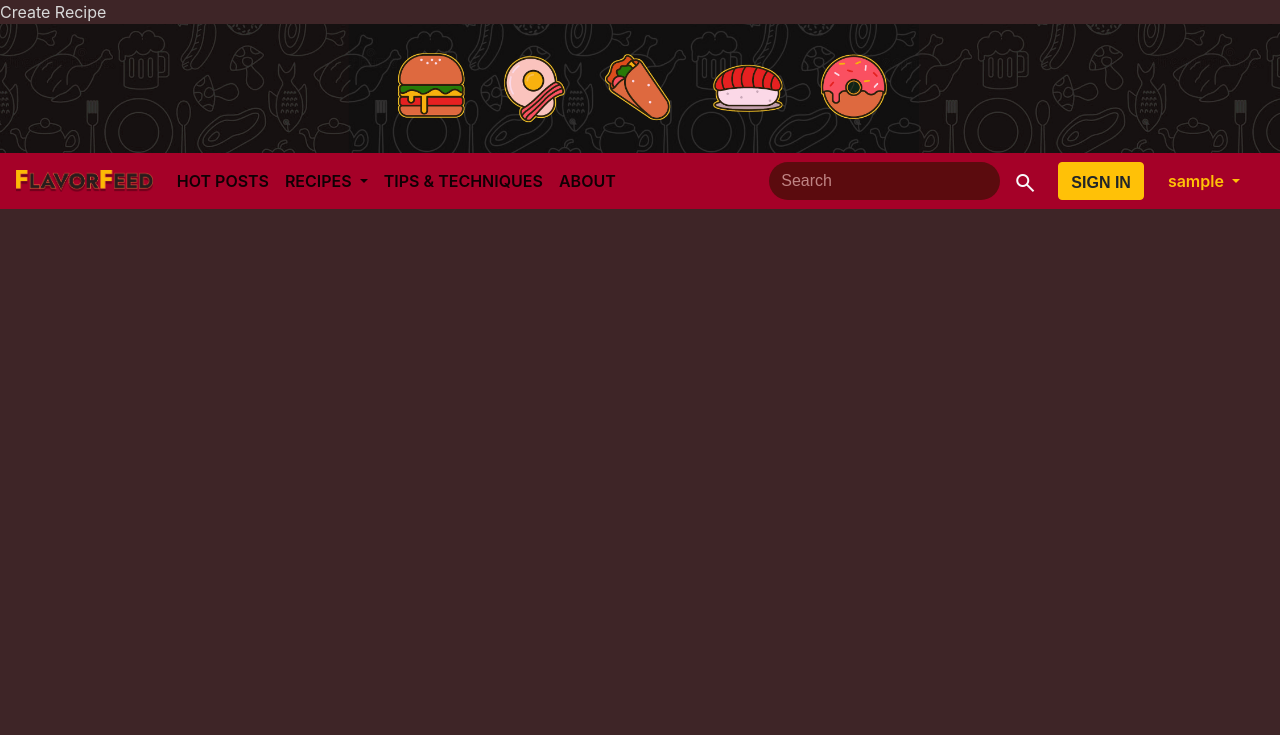
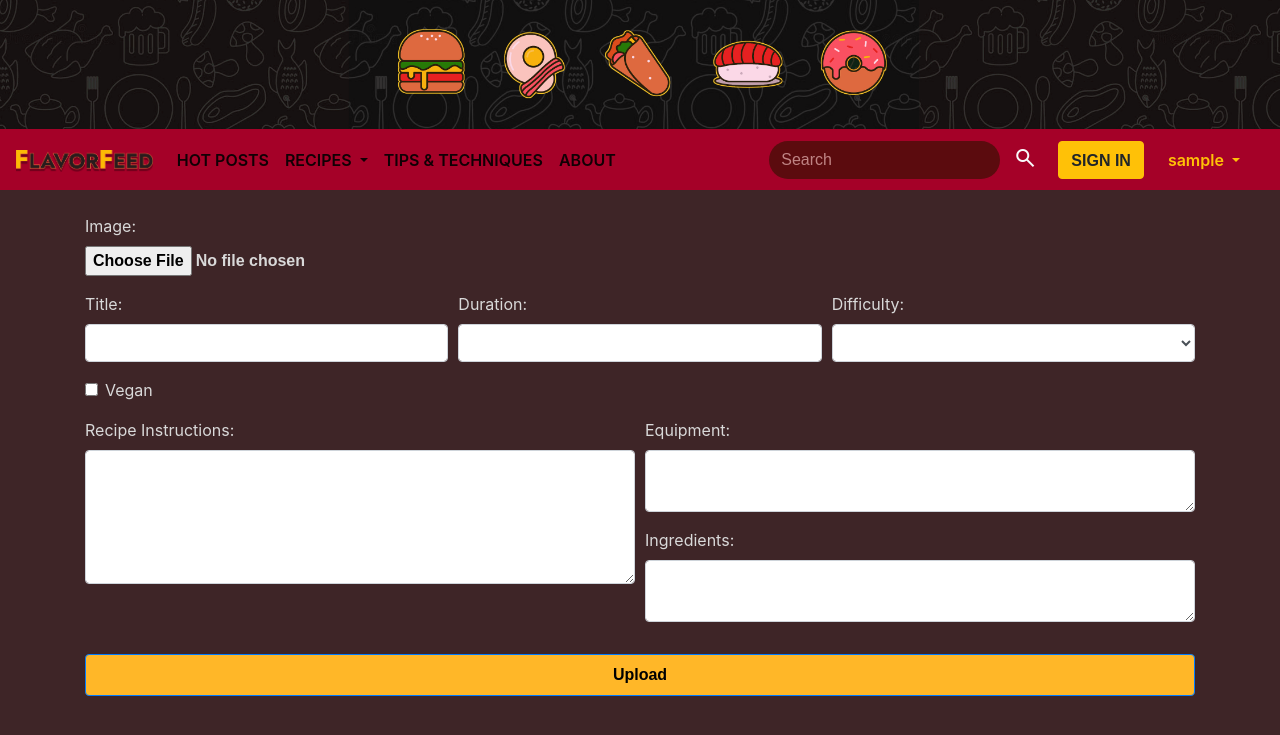
Before and after one commit to WKirklandJr/FlavorFeed3155, a Flask app: template templates/create_recipe.html in a window 1280 px wide. Shown: the top 735 px of the page. Run offline with Flask 3, Linux system fonts and the light colour scheme; the template is opened without the code that fills it: most values are stand-ins (such as "Sample title", 1, 10 or a date in 2020); some libraries are stand-ins or nearby versions; some web fonts are replaced.

Commit message:
implement-create-recipe

```diff
--- a/app.py
+++ b/app.py
@@ -55,7 +55,7 @@ def get_recipe():
 
 @app.get('/recipes/new')
 def create_recipe():
-    return()
+    return render_template('create_recipe.html')
 
 @app.get('/recipes/<int:recipe_id>/edit')
 def get_edit_recipe():
--- a/templates/_layout.html
+++ b/templates/_layout.html
@@ -82,6 +82,15 @@
                             font-size: 1.25em;">
                                 timer
                             </span>HOUR OR LESS</a>
+                            <a class="dropdown-item" href="/recipes/new"> <span class="material-symbols-outlined" style="font-variation-settings:
+                                'FILL' 1,
+                                'wght' 400,
+                                'GRAD' 0,
+                                'opsz' 10;
+                                padding-right: .5em;
+                                font-size: 1.25em;">
+                                    +
+                                </span>CREATE RECIPE</a>
                     </div>
                 </li>
                 <li class="nav-item">
--- a/templates/create_recipe.html
+++ b/templates/create_recipe.html
@@ -1,3 +1,66 @@
+{% extends '_layout.html' %}
 {% block title %}Create Recipe{% endblock %}
-{% extends '_layout.html' %}
 <!--TODO: Create form that inputs Recipe data-->
+
+{% block body %}
+<form>
+    <div class="form-group">
+      <label for="image">Image:</label>
+      <input type="file" class="form-control-file" id="image" name="image">
+    </div>
+
+    <div class="form-row">
+        <div class="col">
+          <div class="form-group">
+            <label for="title">Title:</label>
+            <input type="text" class="form-control" id="title" name="title">
+          </div>
+        </div>
+        <div class="col">
+          <div class="form-group">
+            <label for="hours">Duration:</label>
+            <input type="number" class="form-control" id="hours" name="hours">
+          </div>
+        </div>
+        <div class="col">
+          <div class="form-group">
+            <label for="difficulty">Difficulty:</label>
+            <select class="form-control" id="difficulty" name="difficulty">
+              <option value="" hidden></option>
+              <option value="easy">Easy</option>
+              <option value="medium">Medium</option>
+              <option value="hard">Hard</option>
+            </select>
+          </div>
+        </div>
+      </div>
+
+    <div class="form-group form-check">
+      <input type="checkbox" class="form-check-input" id="isVegan" name="isVegan">
+      <label class="form-check-label" for="isVegan">Vegan</label>
+    </div>
+
+    <div class="form-row">
+        <div class="col">
+          <div class="form-group">
+            <label for="instructions">Recipe Instructions:</label>
+            <textarea class="form-control" id="instructions" name="instructions" rows="5"></textarea>
+          </div>
+        </div>
+        <div class="col">
+          <div class="d-flex flex-column justify-content-between h-100">
+            <div class="form-group">
+              <label for="equipment">Equipment:</label>
+              <textarea class="form-control" id="equipment" name="equipment" rows="2"></textarea>
+            </div>
+            <div class="form-group">
+              <label for="ingredients">Ingredients:</label>
+              <textarea class="form-control" id="ingredients" name="ingredients" rows="2"></textarea>
+            </div>
+          </div>
+        </div>
+      </div>
+
+    <button type="submit" class="btn btn-primary btn-block pt-2 pb-2 mt-3 mb-3" style="background-color: rgb(255, 183, 40); color:black">Upload</button>
+  </form>
+{% endblock %}
```
